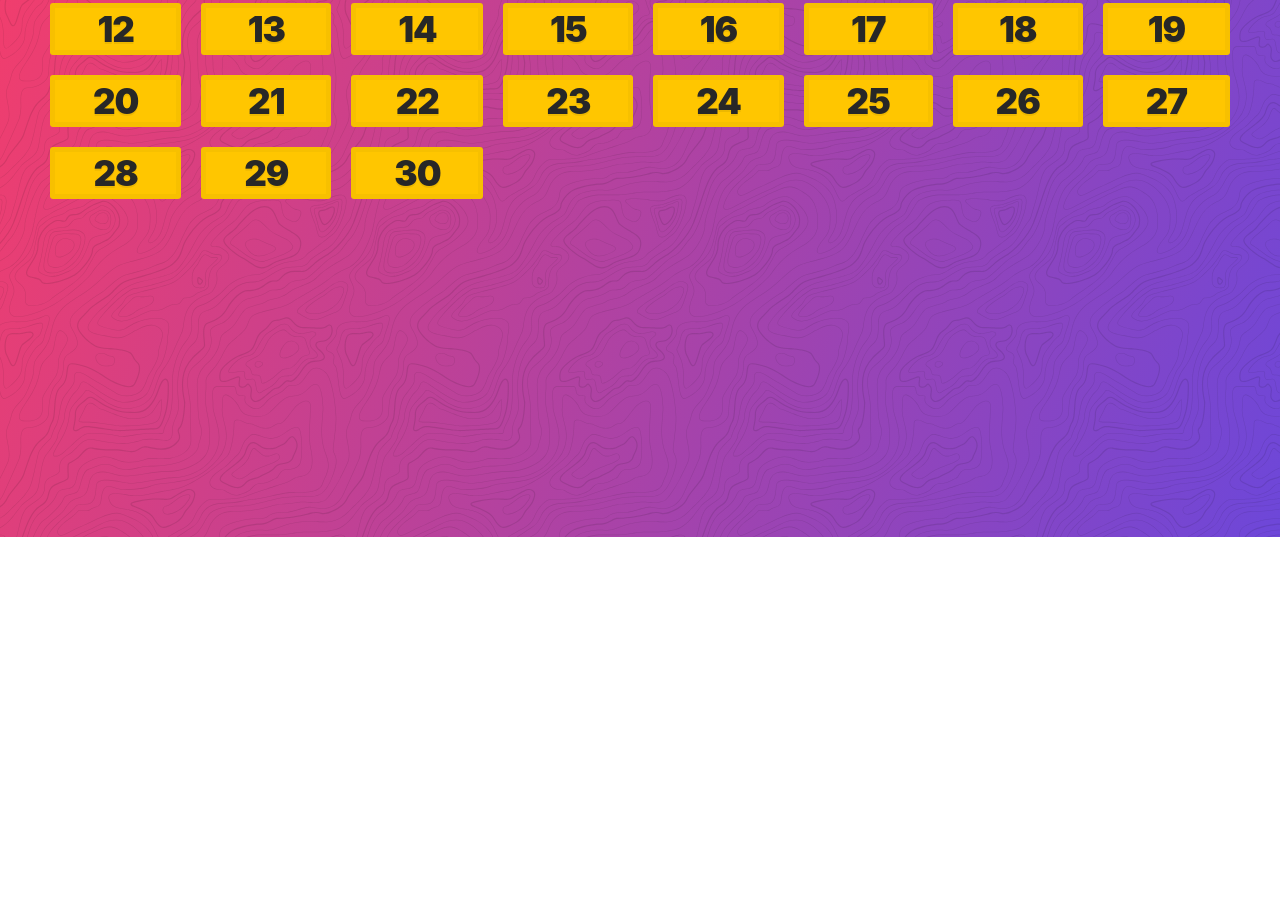
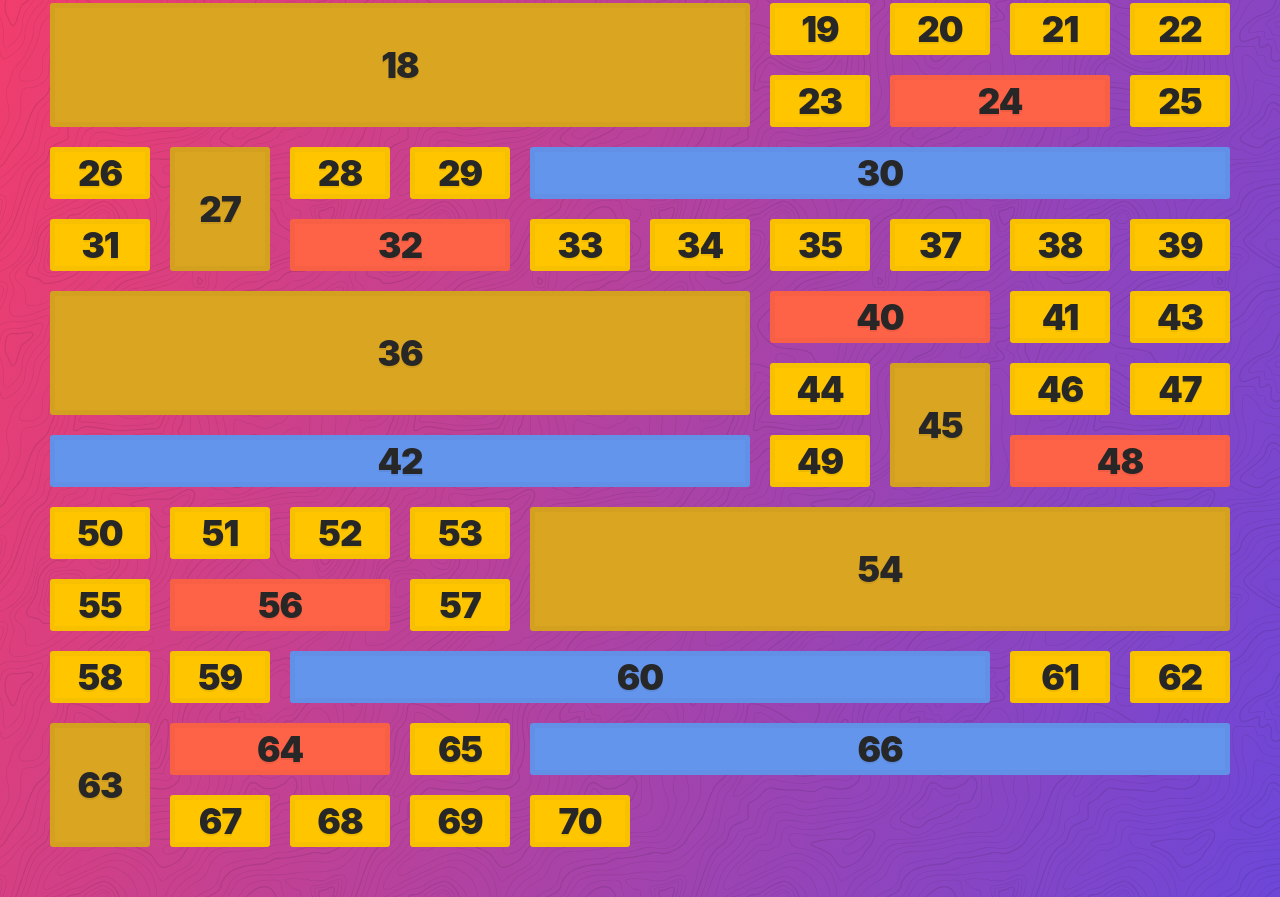
Before and after one commit to glitchedmob/wesbos-cssgrid, a website: page index.html in a window 1280 px wide. Shown: the part 263-1160 px from the top of the page. Before the commit the page ends 800 px from the top, so only its background shows below. Drawn offline with Linux system fonts and the light colour scheme.

Commit message:
Lesson 17

```diff
--- a/index.html
+++ b/index.html
@@ -39,21 +39,69 @@
 		<div class="item item28">28</div>
 		<div class="item item29">29</div>
 		<div class="item item30">30</div>
+		<div class="item item31">31</div>
+		<div class="item item32">32</div>
+		<div class="item item33">33</div>
+		<div class="item item34">34</div>
+		<div class="item item35">35</div>
+		<div class="item item36">36</div>
+		<div class="item item37">37</div>
+		<div class="item item38">38</div>
+		<div class="item item39">39</div>
+		<div class="item item40">40</div>
+		<div class="item item41">41</div>
+		<div class="item item42">42</div>
+		<div class="item item43">43</div>
+		<div class="item item44">44</div>
+		<div class="item item45">45</div>
+		<div class="item item46">46</div>
+		<div class="item item47">47</div>
+		<div class="item item48">48</div>
+		<div class="item item49">49</div>
+		<div class="item item50">50</div>
+		<div class="item item51">51</div>
+		<div class="item item52">52</div>
+		<div class="item item53">53</div>
+		<div class="item item54">54</div>
+		<div class="item item55">55</div>
+		<div class="item item56">56</div>
+		<div class="item item57">57</div>
+		<div class="item item58">58</div>
+		<div class="item item59">59</div>
+		<div class="item item60">60</div>
+		<div class="item item61">61</div>
+		<div class="item item62">62</div>
+		<div class="item item63">63</div>
+		<div class="item item64">64</div>
+		<div class="item item65">65</div>
+		<div class="item item66">66</div>
+		<div class="item item67">67</div>
+		<div class="item item68">68</div>
+		<div class="item item69">69</div>
+		<div class="item item70">70</div>
 	</div>
 	<style>
 		.container {
 			display: grid;
 			grid-gap: 20px;
-			grid-template-areas:
-				"a a a a b b b b"
-				"a a a a b b b b"
-				"a a a a b b b b"
-				"a a a a b b b b";
+			grid-template-columns: repeat(10, 1fr);
+			grid-auto-flow: dense;
 		}
 
-		.item3 {
-			grid-column: a-start / b-end;
+		.item:nth-child(6n) {
+			 background: cornflowerblue;
+			 grid-column: span 6;
 		}
-	</style>
+
+		.item:nth-child(8n) {
+			background: tomato;
+			grid-column: span 2;
+		}
+
+		.item:nth-child(9n) {
+			background: goldenrod;
+			grid-row: span 2;
+		}
+	</style	>
 </body>
 </html>
```
